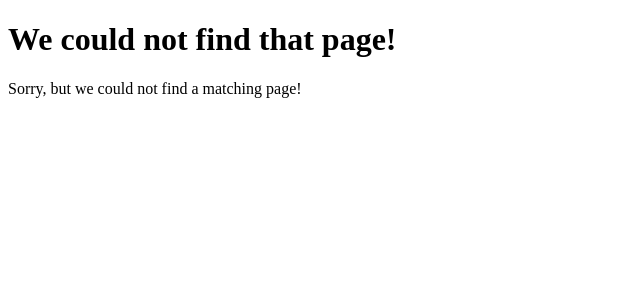
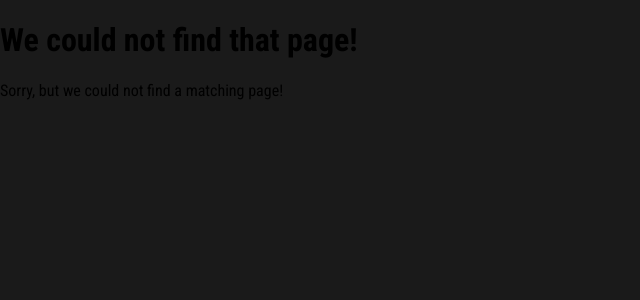
Before and after one commit to ipekgulsencelik/Django_Udemy_Course, a Django app: template django_course/templates/404.html in a window 1280 px wide. Shown: the top 300 px of the page, without its empty margins (0-640 px from the left). Run offline with Django 4.2, Linux system fonts and the light colour scheme; the template is opened without the code that fills it, so the values that code supplies are empty.

Commit message:
adding-global-static-files

```diff
--- a/django_course/django_course/settings.py
+++ b/django_course/django_course/settings.py
@@ -121,6 +121,10 @@ USE_TZ = True
 
 STATIC_URL = 'static/'
 
+STATICFILES_DIRS = [
+    BASE_DIR / "static"
+]
+
 # Default primary key field type
 # https://docs.djangoproject.com/en/4.2/ref/settings/#default-auto-field
 
--- /dev/null
+++ b/django_course/static/styles.css
@@ -0,0 +1,10 @@
+@import url('https://fonts.googleapis.com/css2?family=Roboto+Condensed:wght@400;700&display=swap');
+
+html {
+  font-family: 'Roboto Condensed', sans-serif;
+}
+
+body {
+  margin: 0;
+  background-color: #1a1a1a;
+}
--- a/django_course/templates/base.html
+++ b/django_course/templates/base.html
@@ -1,9 +1,12 @@
+{% load static %}
+
 <!DOCTYPE html>
 <html lang="en">
   <head>
     <meta charset="UTF-8" />
     <meta name="viewport" content="width=device-width, initial-scale=1.0" />
     <title>{% block page_title %}My Challenges{% endblock %}</title>
+    <link rel="stylesheet" href="{% static "styles.css" %}">
     {% block css_files %}{% endblock %}
   </head>
   <body>
```
